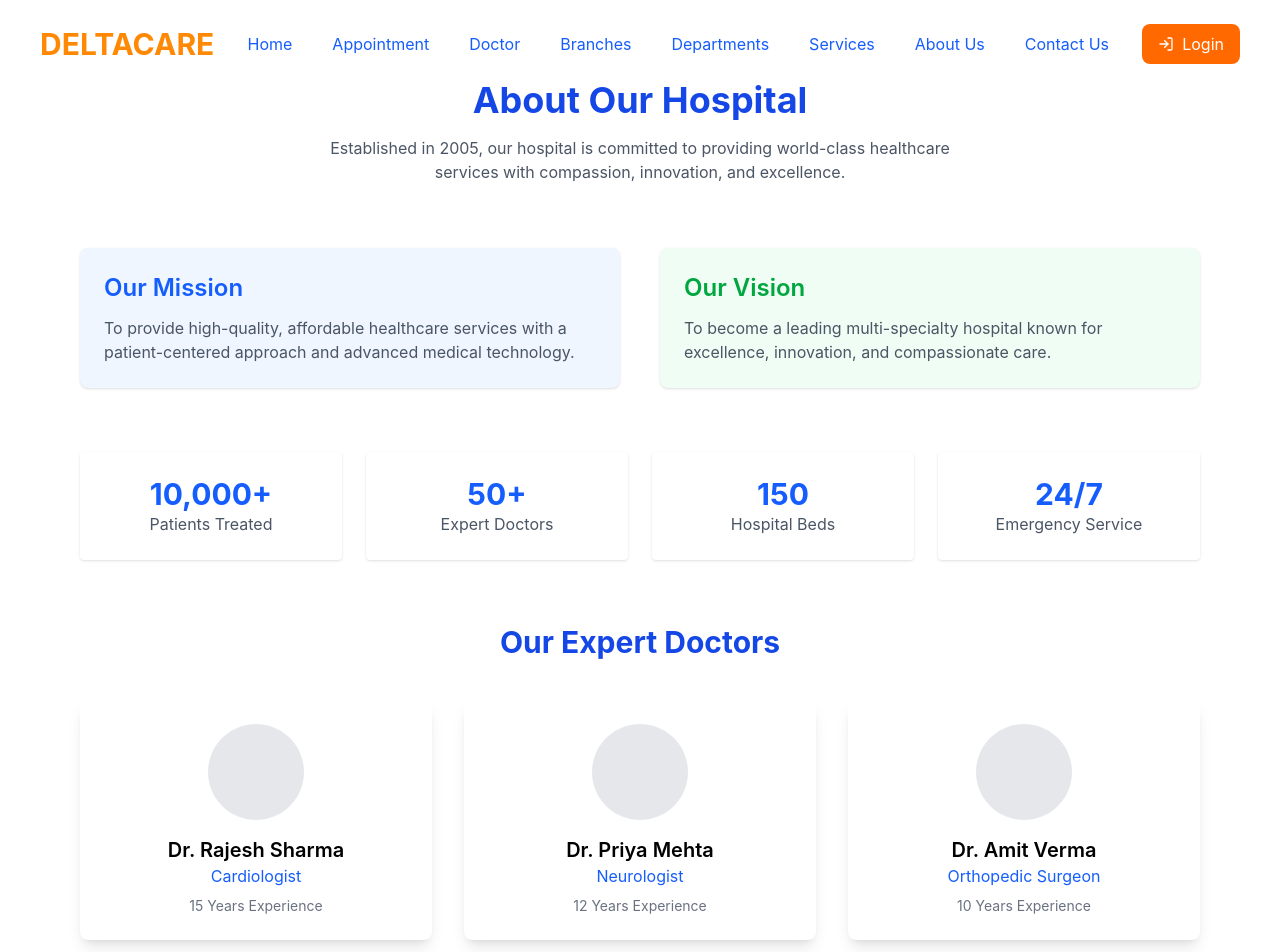
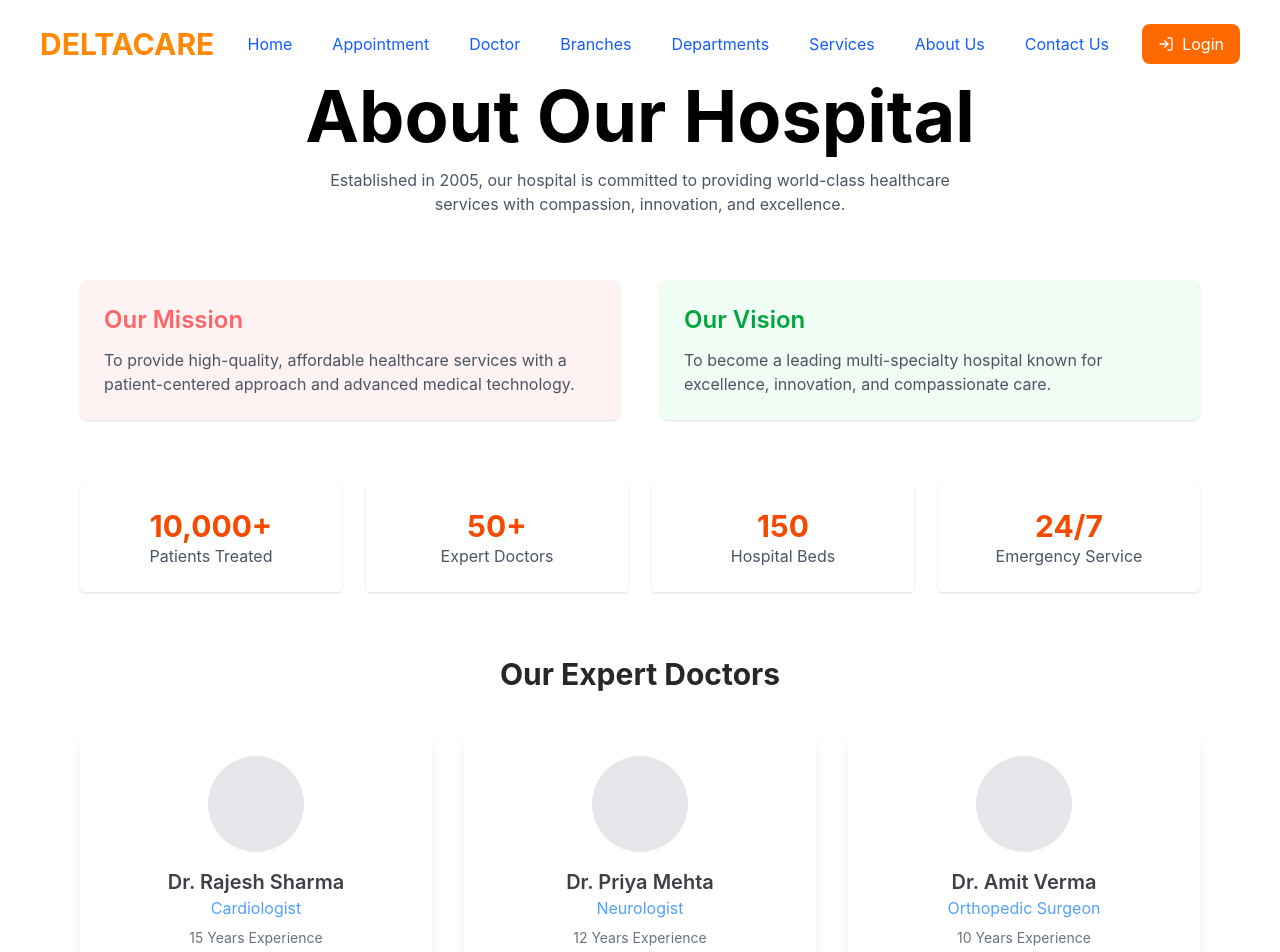
Before and after one commit to op2624685-sys/Hospital-Management-System, a React app in the folder Frontend/: page /about in a window 1280 px wide. Shown: the top 952 px of the page. Built offline with nearby package versions, Linux system fonts and the light colour scheme; the HTML template or start-up script is replaced by a standard one.

Commit message:
all pages are ready

```diff
--- a/Frontend/src/pages/About.jsx
+++ b/Frontend/src/pages/About.jsx
@@ -29,7 +29,7 @@ const About = () => {
 
       {/* Hero Section */}
       <div className="text-center my-10">
-        <h1 className="text-4xl font-bold text-blue-700">
+        <h1 className="text-7xl font-bold text-black">
           About Our Hospital
         </h1>
         <p className="mt-4 text-gray-600 max-w-2xl mx-auto">
@@ -41,8 +41,8 @@ const About = () => {
 
       {/* Mission & Vision */}
       <div className="grid md:grid-cols-2 gap-10 my-16">
-        <div className="bg-blue-50 p-6 rounded-lg shadow">
-          <h2 className="text-2xl font-semibold text-blue-600">Our Mission</h2>
+        <div className="bg-red-50 p-6 rounded-lg shadow">
+          <h2 className="text-2xl font-semibold text-red-400">Our Mission</h2>
           <p className="mt-3 text-gray-600">
             To provide high-quality, affordable healthcare services with a
             patient-centered approach and advanced medical technology.
@@ -63,26 +63,26 @@ const About = () => {
       {/* Statistics */}
       <div className="grid md:grid-cols-4 gap-6 text-center my-16">
         <div className="bg-white shadow p-6 rounded">
-          <h3 className="text-3xl font-bold text-blue-600">10,000+</h3>
+          <h3 className="text-3xl font-bold text-orange-600">10,000+</h3>
           <p className="text-gray-600">Patients Treated</p>
         </div>
         <div className="bg-white shadow p-6 rounded">
-          <h3 className="text-3xl font-bold text-blue-600">50+</h3>
+          <h3 className="text-3xl font-bold text-orange-600">50+</h3>
           <p className="text-gray-600">Expert Doctors</p>
         </div>
         <div className="bg-white shadow p-6 rounded">
-          <h3 className="text-3xl font-bold text-blue-600">150</h3>
+          <h3 className="text-3xl font-bold text-orange-600">150</h3>
           <p className="text-gray-600">Hospital Beds</p>
         </div>
         <div className="bg-white shadow p-6 rounded">
-          <h3 className="text-3xl font-bold text-blue-600">24/7</h3>
+          <h3 className="text-3xl font-bold text-orange-600">24/7</h3>
           <p className="text-gray-600">Emergency Service</p>
         </div>
       </div>
 
       {/* Doctors Section */}
       <div className="my-16">
-        <h2 className="text-3xl font-bold text-center text-blue-700 mb-10">
+        <h2 className="text-3xl font-bold text-center text-zinc-800 mb-10">
           Our Expert Doctors
         </h2>
 
@@ -93,8 +93,8 @@ const About = () => {
               className="bg-white shadow-lg rounded-lg p-6 text-center"
             >
               <div className="w-24 h-24 bg-gray-200 rounded-full mx-auto mb-4"></div>
-              <h3 className="text-xl font-semibold">{doctor.name}</h3>
-              <p className="text-blue-600">{doctor.specialization}</p>
+              <h3 className="text-xl font-semibold text-zinc-700">{doctor.name}</h3>
+              <p className="text-blue-400">{doctor.specialization}</p>
               <p className="text-gray-500 text-sm mt-2">
                 {doctor.experience}
               </p>
```
